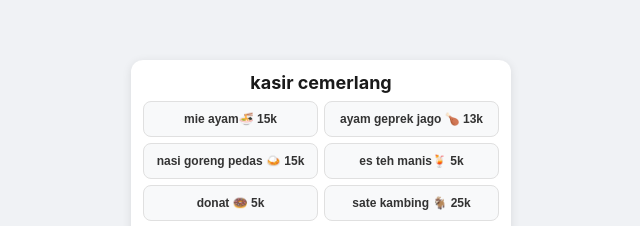
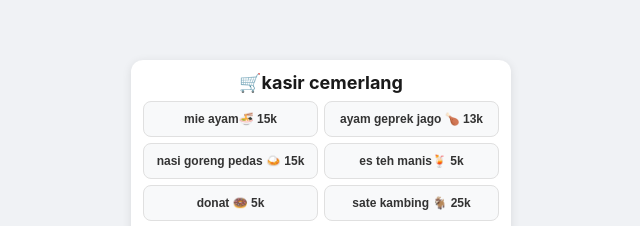
Before and after one commit to kakaalifacms-ai/POS, a plain HTML site: page index.html in a window 1280 px wide. Shown: the part 193-419 px from the top of the page, 319-959 px from the left. Drawn offline with Linux system fonts and the light colour scheme.

Commit message:
update index.html

```diff
--- a/index.html
+++ b/index.html
@@ -13,7 +13,7 @@
 
 <body>
   <div class="container">
-    <h1>kasir cemerlang</h1>
+    <h1>🛒kasir cemerlang</h1>
 
     <!-- menu grid 2 kolom -->
     <div class="menu-grid">
```
